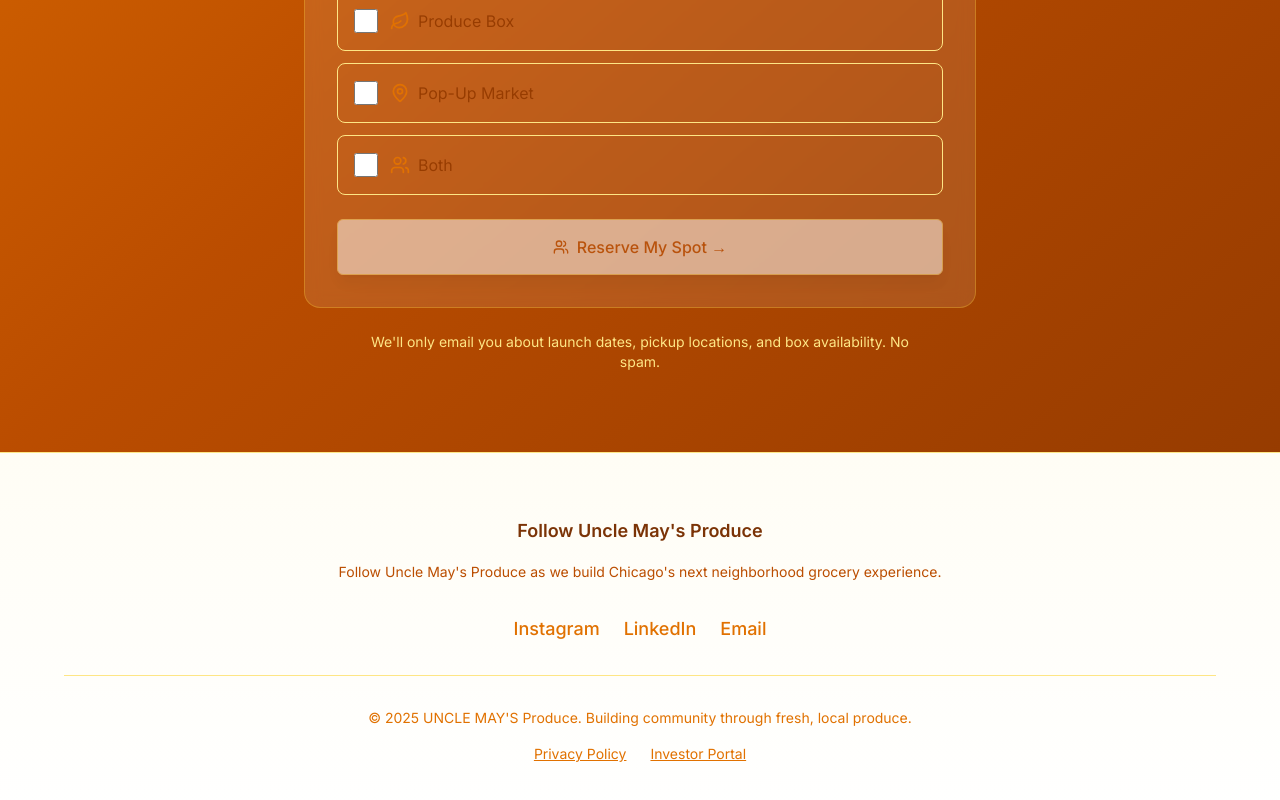
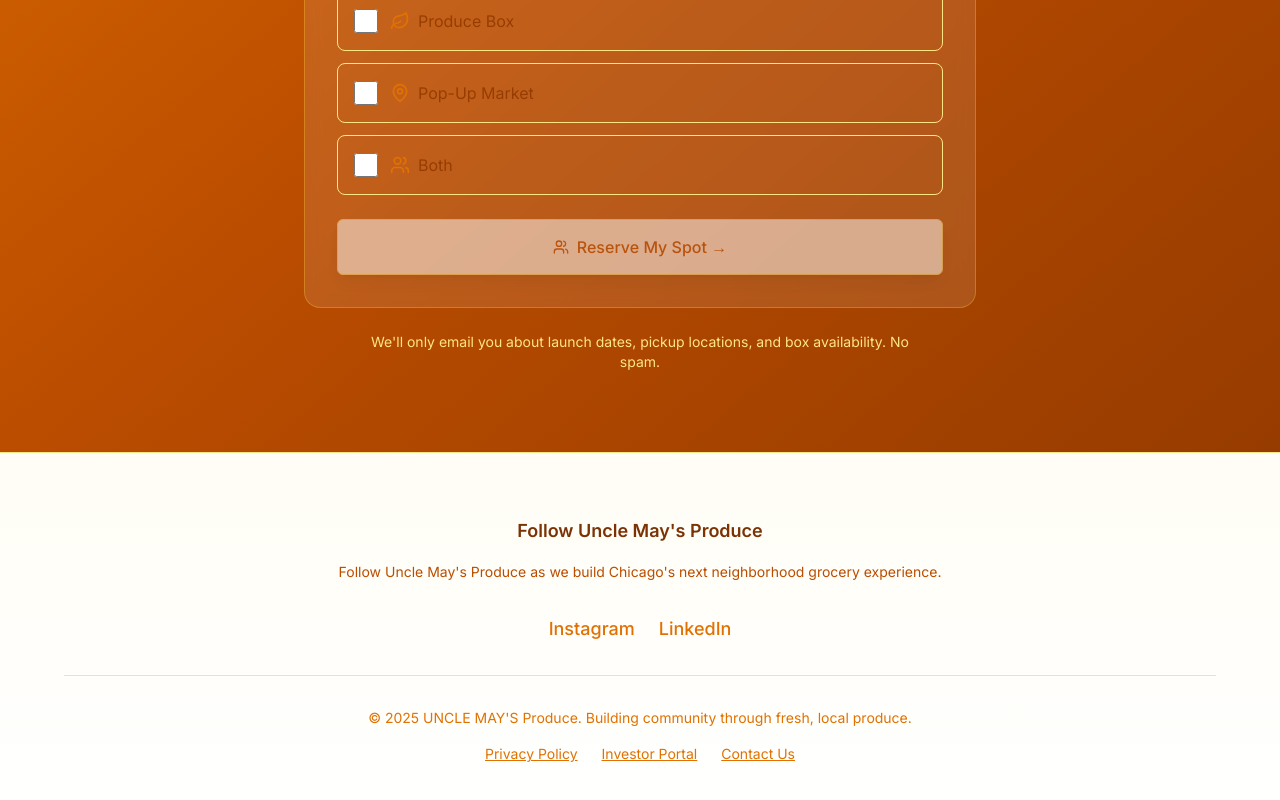
Before and after one commit to Aivydb21/Uncle_mays, a Next.js app: page / in a window 1280 px wide. Shown: the part 3791-4591 px from the top of the page. Built offline with nearby package versions, Linux system fonts and the light colour scheme; no server answers.

Commit message:
Move email link to footer and rename to 'Contact Us'
- Remove email link from main social media section
- Add 'Contact Us' link in footer beside Privacy Policy and Investor Portal
- Maintain consistent styling with other footer links
- Cleaner social media section with just Instagram and LinkedIn

```diff
--- a/app/page.tsx
+++ b/app/page.tsx
@@ -312,12 +312,6 @@
                         >
                           <span className="text-lg font-medium">LinkedIn</span>
                         </a>
-            <a
-              href="mailto:info@unclemays.com"
-              className="text-amber-600 hover:text-amber-800 transition-colors duration-200"
-            >
-              <span className="text-lg font-medium">Email</span>
-            </a>
           </div>
 
 
@@ -336,6 +330,12 @@
               >
                 Investor Portal
               </Link>
+              <a
+                href="mailto:info@unclemays.com"
+                className="text-amber-600 hover:text-amber-800 underline transition-colors duration-200"
+              >
+                Contact Us
+              </a>
             </div>
           </div>
         </div>
```
